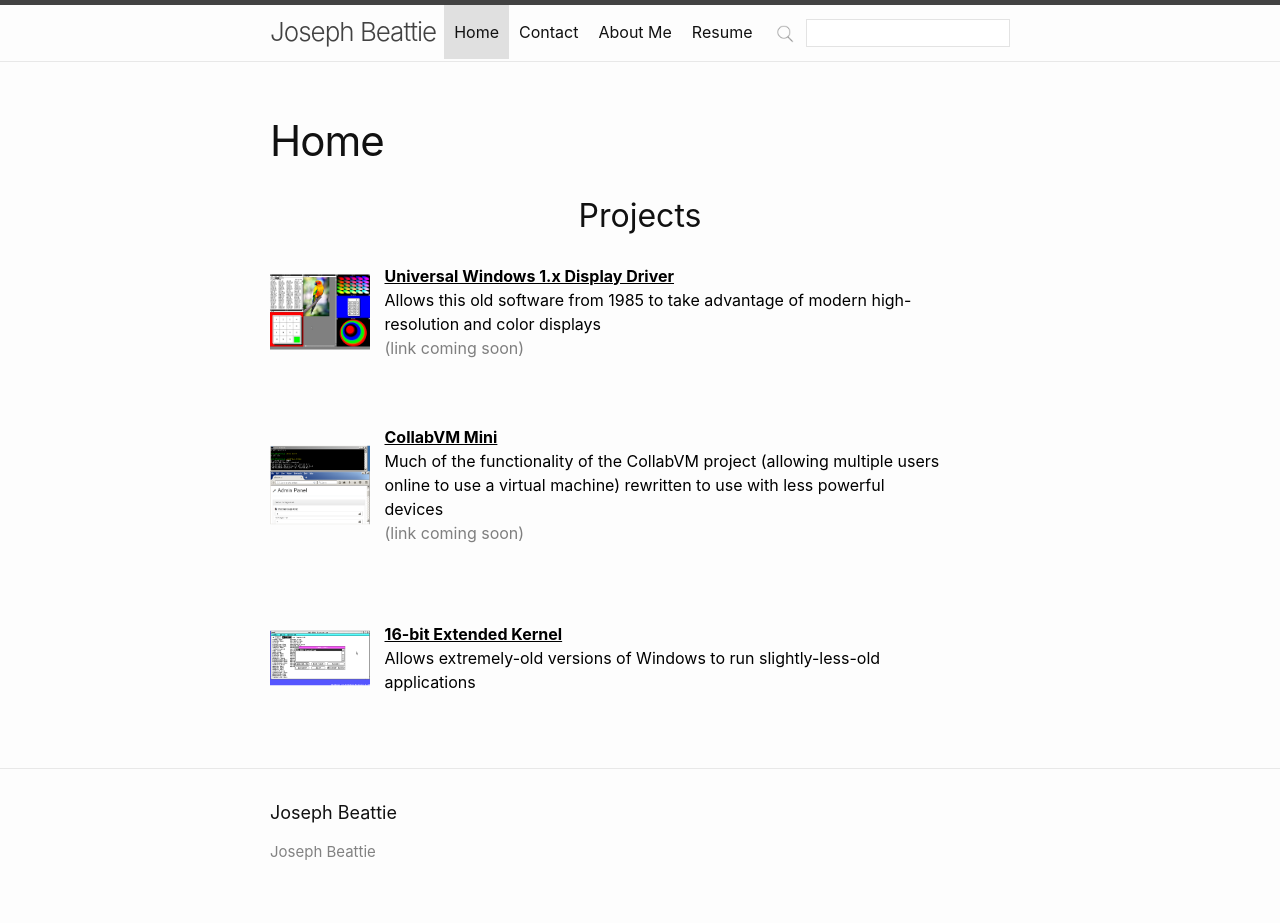
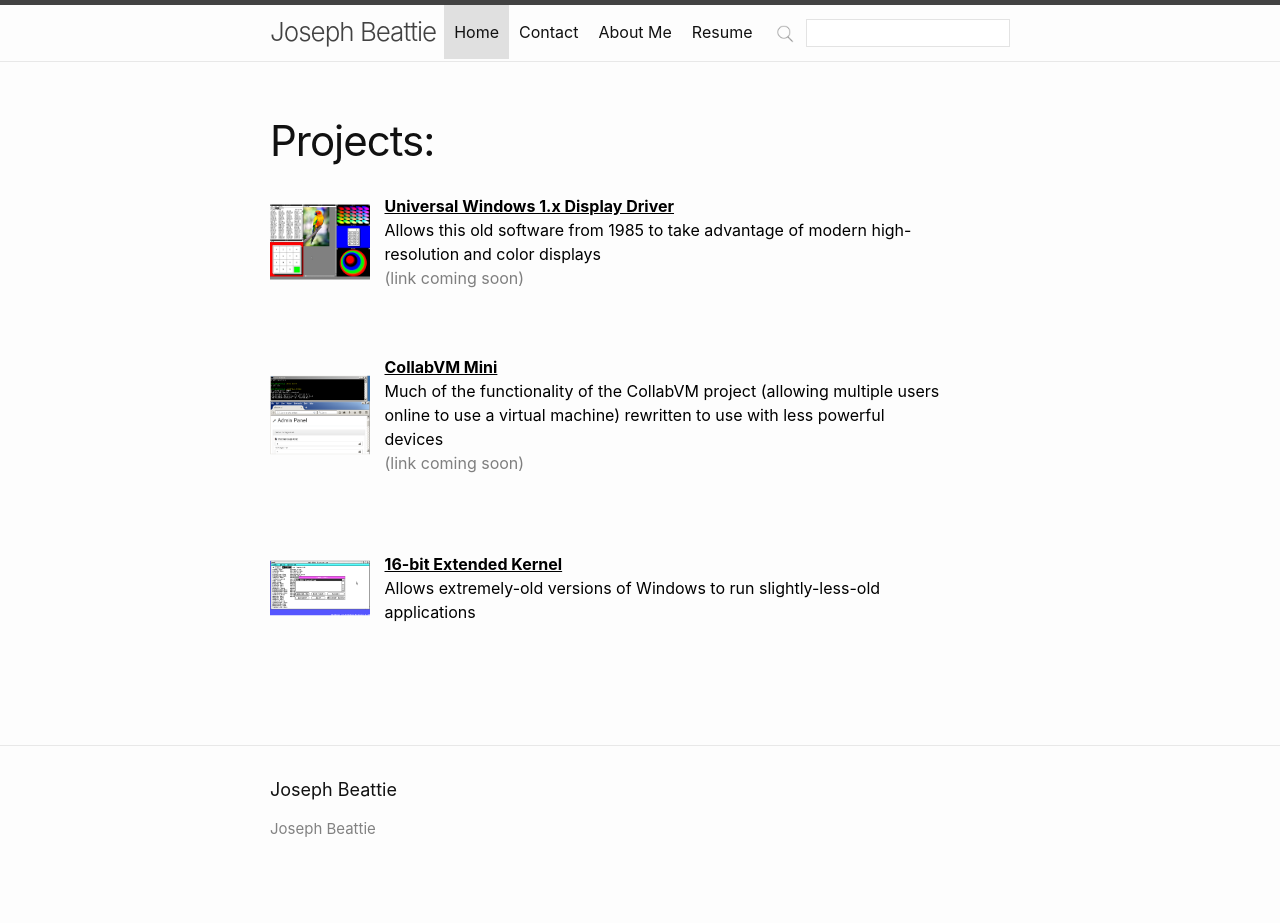
Before and after one commit to jb881122/jb881122.github.io, a Jekyll site: the page built from index.md, in a window 1280 px wide. Built offline with Jekyll 4.4.1, drawn with Linux system fonts in a browser that asks for light colours; nearby versions of some CDN libraries; after the commit the page ends 900 px from its top, so only the background shows below that.

Commit message:
Add custom header, contact email

```diff
--- a/_layouts/page.html
+++ b/_layouts/page.html
@@ -3,9 +3,11 @@ layout: default
 ---
 <article class="post">
 
+  {% if page.has_custom_header != true %}
   <header class="post-header">
     <h1 class="post-title">{{ page.title | escape }}</h1>
   </header>
+  {% endif %}
 
   <div class="post-content">
     {{ content }}
--- a/index.md
+++ b/index.md
@@ -3,10 +3,11 @@ layout: page
 title: Home
 permalink: /
 tipue_search_active: true
+has_custom_header: true
 ---
-
-<center><h1>Projects</h1></center>
-
+<header class="post-header">
+  <h1 class="post-title">Projects:</h1>
+</header>
 <div style="width: 100%;">
   <a style="color: #000000;" href="javascript:void(0);">
     <img style="display: inline-block; width: 100px;" src="{{ "/assets/univ_thumb.png" | relative_url }}" />
```
Also changed, not shown: contact.md (+2 -1 lines).
